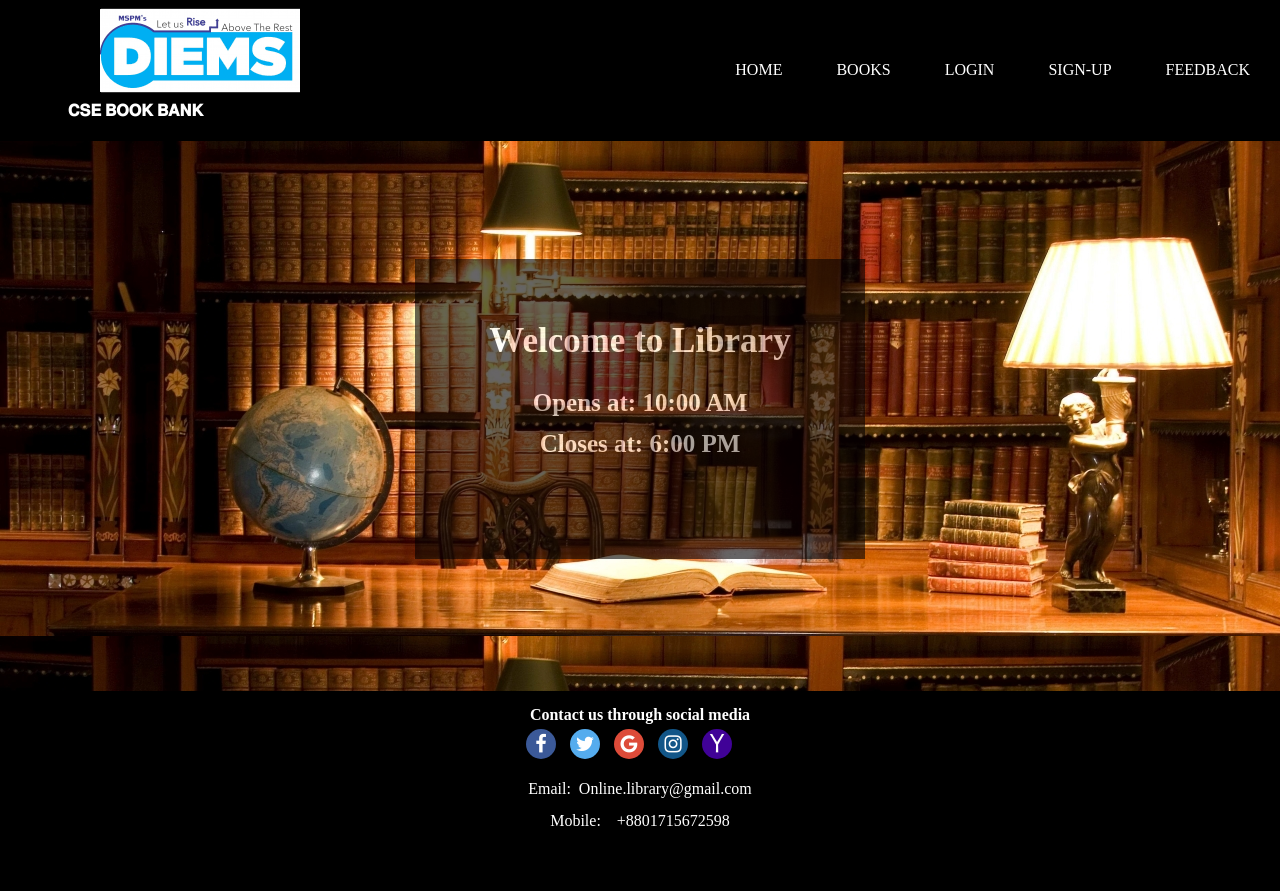
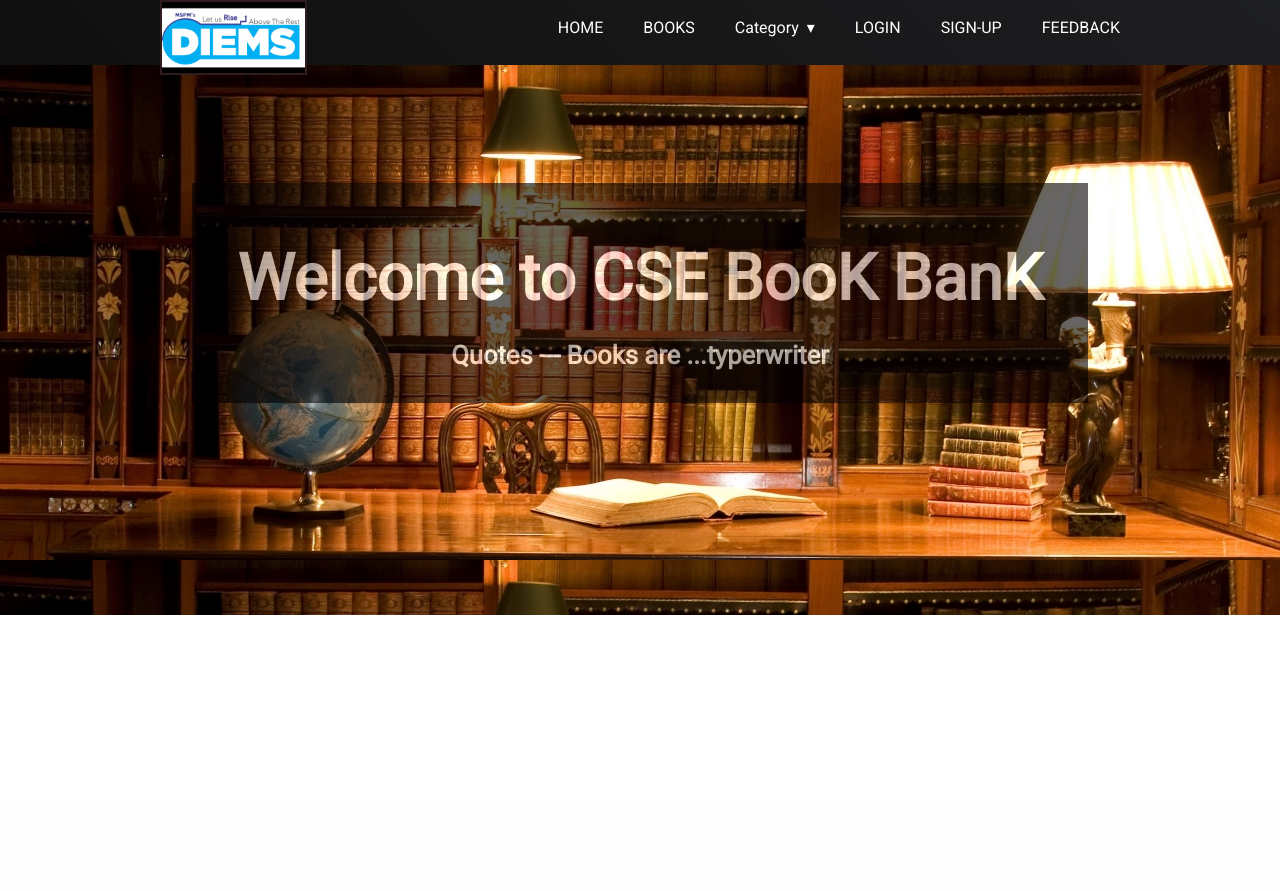
Before and after one commit to pranjali26/Book-bank, a PHP site: page / in a window 1280 px wide. After the commit the page ends 615 px from the top, so only its background shows below. Run offline with PHP 8.4, Linux system fonts and the light colour scheme.

Commit message:
feat: Authentication and Home UI

```diff
--- a/footer.php
+++ b/footer.php
@@ -54,7 +54,7 @@
 <body>
 <footer style="background-color: black; ">
 	<br>
-	<h3 style="color:white;text-align: center;">Contact us through social media</h3><br>
+	<!-- <h3 style="color:white;text-align: center;">Contact us through social media</h3><br>
 
 	<div style="margin:-10px 521px;">
 
@@ -70,7 +70,7 @@
 		<br>
 		Email:&nbsp Online.library@gmail.com <br><br>
 		Mobile:&nbsp &nbsp +8801715672598
-	</p>
+	</p> -->
 </footer>
 </body>
 </html>
--- a/index.php
+++ b/index.php
@@ -3,41 +3,93 @@
 ?>
 <!DOCTYPE html>
 <html>
+
 <head>
 	<title>
 		CSE BOOK BANK
 	</title>
 	<link rel="stylesheet" type="text/css" href="style.css">
+	<link rel="stylesheet" type="text/css" href="nav.css">
 	<meta charset="utf-8">
 	<meta name="viewport" content="width=device-width, initial-scale=1">
 
 	<style type="text/css">
-	nav
-	{
-		float: right;
-		word-spacing: 50px;
-		padding: 30px;
+		/*  */
+
+
+
+
+		.topnav {
+			overflow: hidden;
+			background-color: #333;
+			position: relative;
 		}
-	nav li
-	{
-		display: inline-block;
-		line-height: 80px;
+
+		/* Hide the links inside the navigation menu (except for logo/home) */
+		.topnav #myLinks {
+			display: none;
+		}
+
+		/* Style navigation menu links */
+		.topnav a {
+			color: white;
+			padding: 14px 16px;
+			text-decoration: none;
+			font-size: 17px;
+			display: block;
+		}
+
+		/* Style the hamburger menu */
+		.topnav a.icon {
+			background: black;
+			display: block;
+			position: absolute;
+			right: 0;
+			top: 0;
+		}
+
+		/* Add a grey background color on mouse-over */
+		.topnav a:hover {
+			background-color: #ddd;
+			color: black;
+		}
+
+		/* Style the active link (or home/logo) */
+		.active {
+			background-color: #04AA6D;
+			color: white;
 		}
 	</style>
+	<!-- nav -->
+	<script>
+		function myFunction() {
+			var x = document.getElementById("myLinks");
+			if (x.style.display === "block") {
+				x.style.display = "none";
+			} else {
+				x.style.display = "block";
+			}
+		}
+	</script>
 </head>
 
 
 <body>
+	<div style=" background-color:red; width:100vw; height: auto">
 		<div class="wrapper">
-		<header>
+			<!-- Top Navigation Menu -->
+			<section class="navigation">
+				<div class="nav-container">
+					<div class="brand">
+						<a href="#!">
 							<div class="logo">
 								<img src="images/9.png">
-			<h1 style="color: white;">&nbsp &nbsp &nbsp &nbsp &nbsp &nbsp 𝐂𝐒𝐄 𝐁𝐎𝐎𝐊 𝐁𝐀𝐍𝐊</h1>
+							</div>
+						</a>
 					</div>
 
 					<?php
-		if(isset($_SESSION['login_user']))
-		{
+					if (isset($_SESSION['login_user'])) {
 					?>
 						<nav>
 							<ul>
@@ -48,18 +100,30 @@
 							</ul>
 						</nav>
 					<?php
-		}
-		else
-		{
+					} else {
 					?>
 						<nav>
 							<ul>
 								<li><a href="index.php">HOME</a></li>
 								<li><a href="books.php">BOOKS</a></li>
+								<li>
+									<a href="#!">Category</a>
+									<ul class="navbar-dropdown">
+										<li>
+											<a href="#!">Programming Languages</a>
+										</li>
+										<li>
+											<a href="#!">Data Science</a>
+										</li>
+										<li>
+											<a href="#!">Web Dev</a>
+										</li>
+									</ul>
+								</li>
 								<li><a href="student_login.php">LOGIN</a></li>
 								<li><a href="registration.php">SIGN-UP</a></li>
+								<li><a href="feedback.php">FEEDBACK</a></li>
 
-								<li><a href="feedback.php">FEEDBACK</a></li>
 							</ul>
 						</nav>
 					<?php
@@ -67,25 +131,64 @@
 
 					?>
 
+				</div>
+			</section>
 
-		</header>
+
+
+
+
 			<section>
 				<div class="sec_img">
 					<br><br><br>
 					<div class="box">
 						<br><br><br><br>
-				<h1 style="text-align: center; font-size: 35px;">Welcome to Library</h1><br><br>
-				<h1 style="text-align: center;font-size: 25px;">Opens at: 10:00 AM </h1><br>
-				<h1 style="text-align: center;font-size: 25px;">Closes at: 6:00 PM </h1><br>
+						<h1 style="text-align: center; font-size: 5vw;" class="heading">Welcome to CSE BooK BanK</h1><br><br>
+						<h3 style="text-align: center;font-size: 2vw;"> Quotes --- Books are ...typerwriter</h3><br>
+						<!-- <h1 style="text-align: center;font-size: 25px;"> </h1><br> -->
 					</div>
 				</div>
 			</section>
 
+		</div>
+	</div>
 
-	</div>
-	<?php
 
-		include "footer.php";
-	?>
 </body>
+<script src="https://cdnjs.cloudflare.com/ajax/libs/jquery/3.3.1/jquery.min.js">
+</script>
+<script>
+	(function($) {
+		$(function() {
+
+			//  open and close nav
+			$('#navbar-toggle').click(function() {
+				$('nav ul').slideToggle();
+			});
+
+
+			// Hamburger toggle
+			$('#navbar-toggle').on('click', function() {
+				this.classList.toggle('active');
+			});
+
+
+			// If a link has a dropdown, add sub menu toggle.
+			$('nav ul li a:not(:only-child)').click(function(e) {
+				$(this).siblings('.navbar-dropdown').slideToggle("slow");
+
+				// Close dropdown when select another dropdown
+				$('.navbar-dropdown').not($(this).siblings()).hide("slow");
+				e.stopPropagation();
+			});
+
+
+			// Click outside the dropdown will remove the dropdown class
+			$('html').click(function() {
+				$('.navbar-dropdown').hide();
+			});
+		});
+	})(jQuery);
+</script>
+
 </html>
--- a/issue_info.php
+++ b/issue_info.php
@@ -157,7 +157,7 @@ th,td
 
       if(isset($_SESSION['login_user']))
       {
-        $sql="SELECT student.username,roll,books.bid,name,authors,edition,issue,issue_book.return FROM student inner join issue_book ON student.username=issue_book.username inner join books ON issue_book.bid=books.bid WHERE issue_book.username ='$_SESSION[login_user]' and issue_book.approve !='' ORDER BY `issue_book`.`return` ASC";
+        $sql="SELECT student.username,roll,books.bid,name,authors,issue,issue_book.return FROM student inner join issue_book ON student.username=issue_book.username inner join books ON issue_book.bid=books.bid WHERE issue_book.username ='$_SESSION[login_user]' and issue_book.approve !='' ORDER BY `issue_book`.`return` ASC";
         $res=mysqli_query($db,$sql);
 
 
--- /dev/null
+++ b/nav.css
@@ -0,0 +1,173 @@
+@import url('https://fonts.googleapis.com/css?family=Roboto');
+body{
+    margin: 0;
+     padding: 0;
+     font-family: 'Roboto', sans-serif;
+}
+ .navigation {
+     height: 65px;
+     background: linear-gradient(45deg, #0f0f0f, #1d1e20);
+}
+ .brand {
+     position: absolute;
+     padding-left: 20px;
+     float: left;
+     line-height: 55px;
+     text-transform: uppercase;
+     font-size: 1.4em;
+}
+
+.logo
+{border: 2px solid rgb(48, 28, 28);
+
+	display: flex;
+	flex-direction: column;
+	justify-content: center;
+	align-items: center;
+	float :left;
+	width: 70%;
+	/* padding-left: 20px; */
+
+}
+.logo img{
+
+width: 100%;
+}
+ .brand a, .brand a:visited {
+     color: #ffffff;
+     text-decoration: none;
+}
+ .nav-container {
+     max-width: 1000px;
+   height: 100%;
+     margin: 0 auto;
+}
+ nav {
+
+     float: right;
+     height: 100%;
+
+}
+ nav ul {
+     list-style: none;
+     margin: 0;
+     padding: 0;
+}
+ nav ul li {
+     float: left;
+     position: relative;
+}
+ nav ul li a,nav ul li a:visited {
+     display: block;
+     padding: 0 20px;
+     line-height: 55px;
+     color: #fff;
+     background: #262626 ;
+     text-decoration: none;
+}
+ nav ul li a{
+     background: transparent;
+     color: #FFF;
+}
+ nav ul li a:hover, nav ul li a:visited:hover {
+     background: #2581DC;
+     color: #ffffff;
+}
+ .navbar-dropdown li a{
+     background: #2581DC;
+}
+ nav ul li a:not(:only-child):after, nav ul li a:visited:not(:only-child):after {
+     padding-left: 4px;
+     content: ' \025BE';
+}
+ nav ul li ul li {
+     min-width: 190px;
+}
+ nav ul li ul li a {
+     padding: 15px;
+     line-height: 20px;
+}
+ .navbar-dropdown {
+     position: absolute;
+     display: none;
+     z-index: 1;
+     background: #fff;
+     box-shadow: 0 0 35px 0 rgba(0,0,0,0.25);
+}
+/* Mobile navigation */
+ .nav-mobile {
+     display: none;
+     position: absolute;
+     top: 0;
+     right: 0;
+     background: transparent;
+     height: 55px;
+     width: 70px;
+}
+ @media only screen and (max-width: 800px) {
+     .nav-mobile {
+         display: block;
+    }
+     nav {
+         width: 100%;
+         padding: 55px 0 15px;
+    }
+     nav ul {
+         display: none;
+    }
+     nav ul li {
+         float: none;
+    }
+     nav ul li a {
+         padding: 15px;
+         line-height: 20px;
+         background: #262626;
+    }
+     nav ul li ul li a {
+         padding-left: 30px;
+    }
+     .navbar-dropdown {
+         position: static;
+}
+ @media screen and (min-width:800px) {
+     .nav-list {
+         display: block !important;
+    }
+}
+ #navbar-toggle {
+     position: absolute;
+     left: 18px;
+     top: 15px;
+     cursor: pointer;
+     padding: 10px 35px 16px 0px;
+}
+ #navbar-toggle span, #navbar-toggle span:before, #navbar-toggle span:after {
+     cursor: pointer;
+     border-radius: 1px;
+     height: 3px;
+     width: 30px;
+     background: #ffffff;
+     position: absolute;
+     display: block;
+     content: '';
+     transition: all 300ms ease-in-out;
+}
+ #navbar-toggle span:before {
+     top: -10px;
+}
+ #navbar-toggle span:after {
+     bottom: -10px;
+}
+ #navbar-toggle.active span {
+     background-color: transparent;
+}
+ #navbar-toggle.active span:before, #navbar-toggle.active span:after {
+     top: 0;
+}
+ #navbar-toggle.active span:before {
+     transform: rotate(45deg);
+}
+ #navbar-toggle.active span:after {
+     transform: rotate(-45deg);
+}
+}
--- a/style.css
+++ b/style.css
@@ -16,7 +16,7 @@ dl, dt, dd, ol, ul, li,
 fieldset, form, label, legend,
 table, caption, tbody, tfoot, thead, tr, th, td,
 article, aside, canvas, details, figcaption, figure,
-footer, header, hgroup, menu, nav, section, summary,
+footer, header, hgroup, menu , section, summary,
 time, mark, audio, video {
 margin:0;
 padding:0;
@@ -32,13 +32,13 @@ line-height:1;
 }
 
 article,aside,details,figcaption,figure,
-footer,header,hgroup,menu,nav,section {
+footer,header,hgroup,menu,section {
 display:block;
 }
 
-nav ul {
+/* nav ul {
 list-style:none;
-}
+} */
 
 blockquote, q {
 quotes:none;
@@ -111,11 +111,26 @@ vertical-align:middle;
 }
 header
 {
-	height: 141px;
+	display: flex;
+	justify-content: space-between;
+	height: 0px;
 	width: 100%;
 	background-color: black;
 
 }
+
+
+@media only screen and (min-width: 600px) {
+	header
+{
+	display: flex;
+	justify-content: space-between;
+	height: 141px;
+	width: 100%;
+	background-color: rgb(176, 41, 41);
+
+}
+  }
 section
 {
 	height: 100%;
@@ -130,17 +145,7 @@ footer
 	width: 100%;
 	background-color: black;
 }
-.logo
-{
 
-	float :left;
-	padding-left: 20px;
-
-}
-.logo img
-{
-	padding-left: 80px;
-}
 
 li a
 {
@@ -167,13 +172,14 @@ section .sec_img
 }
 .box
 {
-	height: 300px;
-	width: 450px;
+	height: 40%;
+    width: 70%;
 	background-color: #030002;
 	margin: 70px auto;
 	opacity: .6;
 	color: white;
 }
+
 
 /*--------------------------------st_login-----------------------------*/
 
@@ -220,3 +226,29 @@ input
 	color: white;
 	padding: 20px;
 }
+
+
+.alert {
+    width: 80%;
+    margin-left: auto;
+    margin-right: auto;
+    padding: 12px 16px;
+    border-radius: 4px;
+    border-style: solid;
+    border-width: 1px;
+    text-align: center;
+    margin-top: 40px;
+    font-size: 25px;
+}
+
+.alert-success {
+    background-color: rgba(227, 253, 235, 1);
+    border-color: rgba(38, 179, 3, 1);
+    color: rgba(60, 118, 61, 1);
+}
+
+.alert-error {
+    background-color: rgba(248, 215, 218, 1);
+    border-color: rgba(220, 53, 69, 1);
+    color: rgba(114, 28, 36,1);
+}
```
Also changed, not shown: reg_back.php (+23 -47 lines), registration.php (+0 -46 lines). Lines whose indentation alone changed are shown as unchanged.
